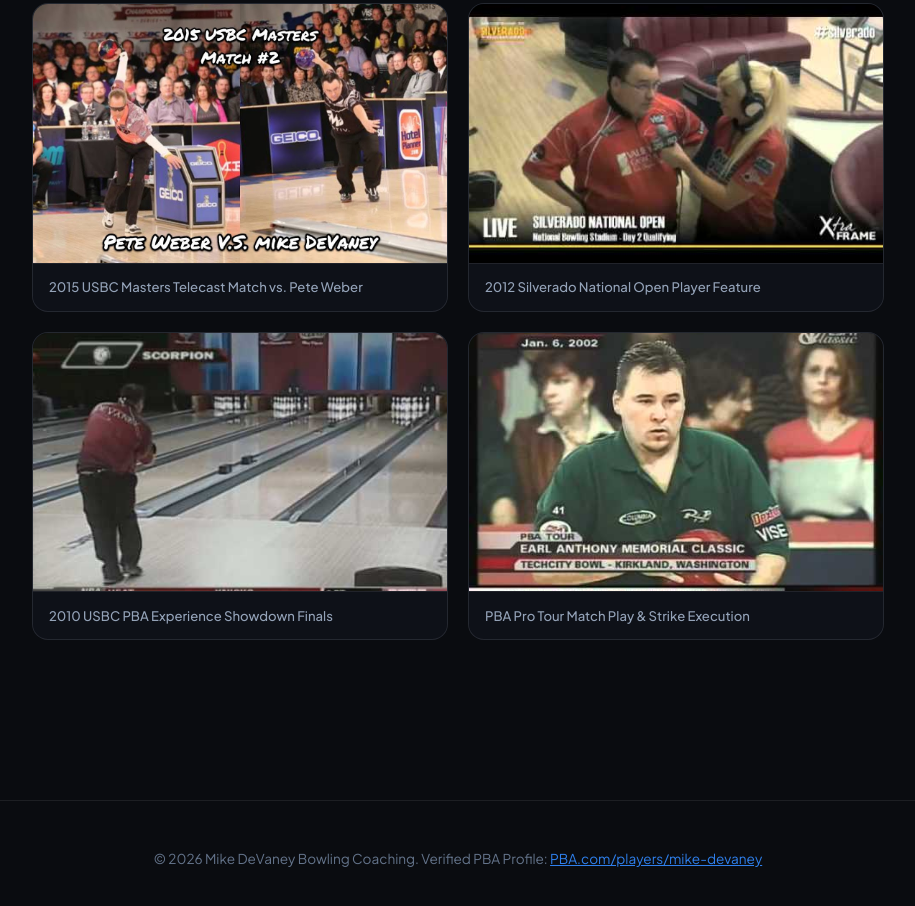
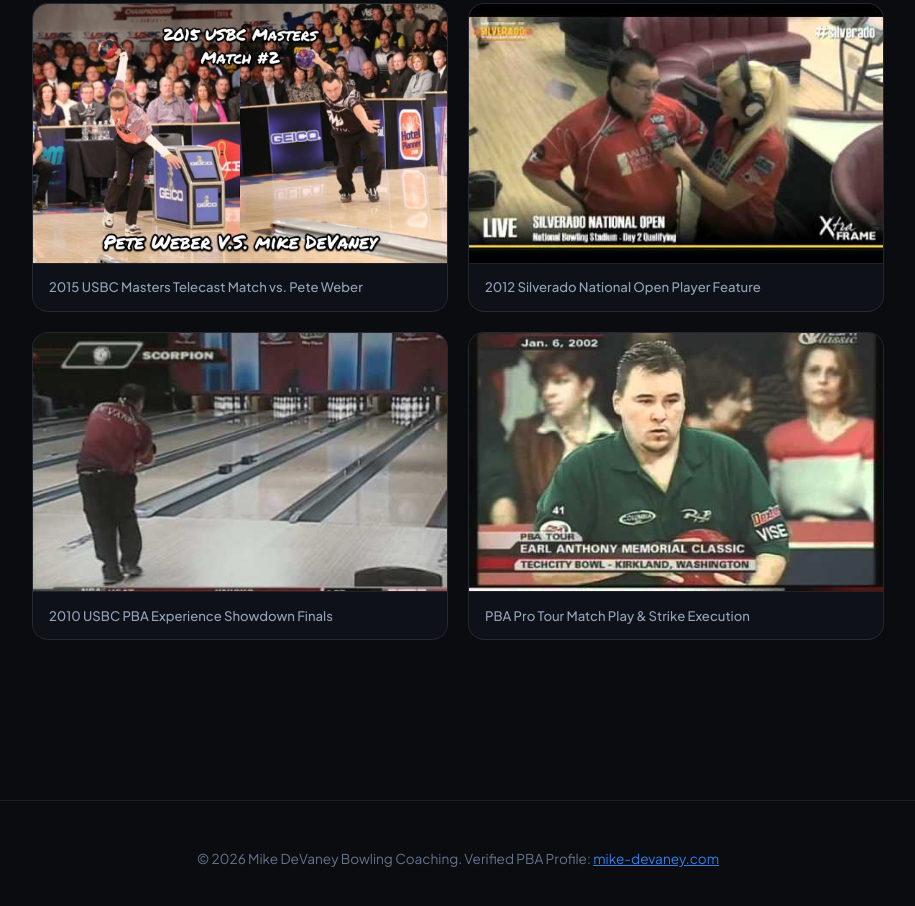
Before and after one commit to Chrisl252/mikedevaney.com, a plain HTML site: page index.html in a window 1280 px wide. Shown: the part 1608-2514 px from the top of the page, without its empty margins (182-1097 px from the left). Drawn offline with Linux system fonts and the light colour scheme.

Commit message:
Sync hyphenated domain mike-devaney.com

```diff
--- a/index.html
+++ b/index.html
@@ -566,7 +566,7 @@
     </main>
 
     <footer>
-        <p>&copy; 2026 Mike DeVaney Bowling Coaching. Verified PBA Profile: <a href="https://www.pba.com/players/mike-devaney" target="_blank" style="color: var(--accent-blue); text-decoration: underline;">PBA.com/players/mike-devaney</a></p>
+        <p>&copy; 2026 Mike DeVaney Bowling Coaching. Verified PBA Profile: <a href="https://www.pba.com/players/mike-devaney" target="_blank" style="color: var(--accent-blue); text-decoration: underline;">mike-devaney.com</a></p>
     </footer>
 
     <script>
```
